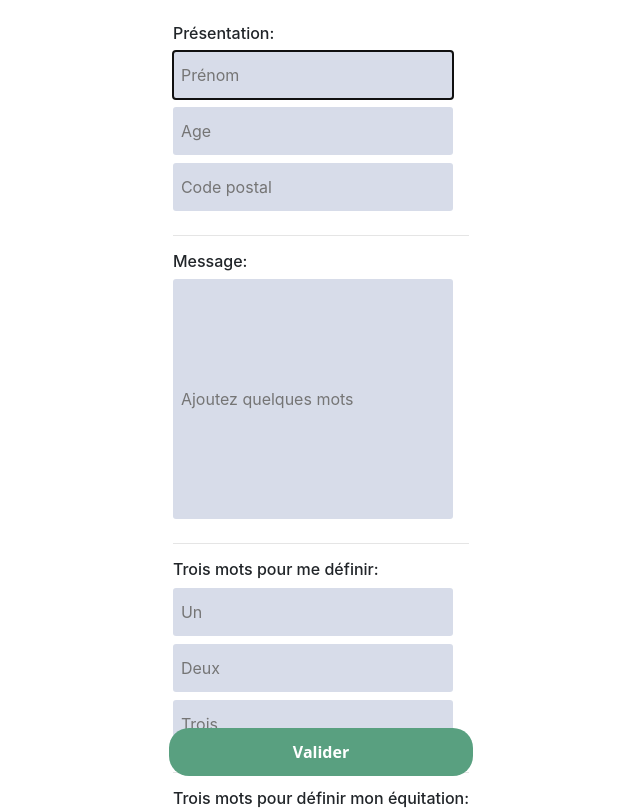
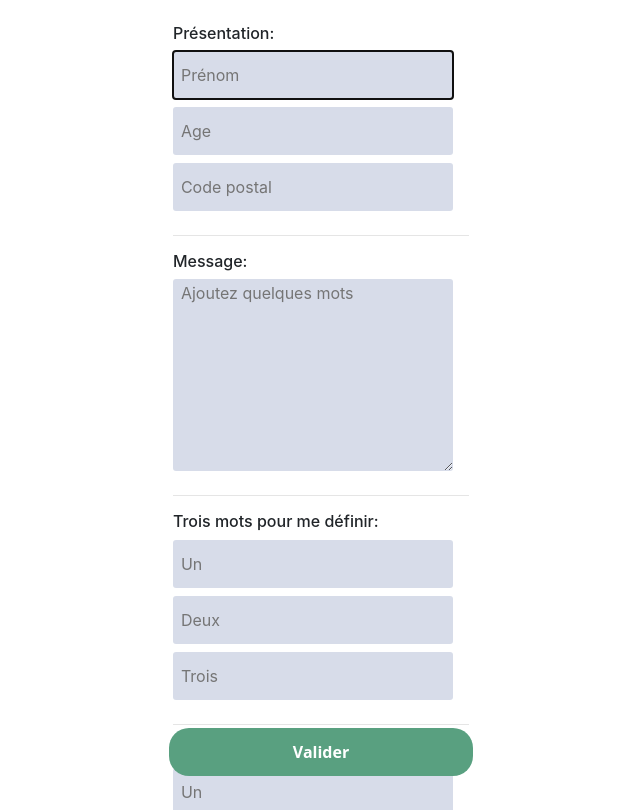
Before and after one commit to Johanna-cs/Caval_Cloud_Front, a React (Create React App) app: page /PostRiderPresentation in a window 1280 px wide. Shown: the top 810 px of the page, without its empty margins (319-959 px from the left). Built offline with nearby package versions, Linux system fonts and the light colour scheme.

Commit message:
texte area done for presentation

```diff
--- a/src/components/Landing/Login.js
+++ b/src/components/Landing/Login.js
@@ -22,7 +22,7 @@ const Login = () => {
           <label>
             <input
               className="login_input_text"
-              type="text"
+              type="password"
               placeholder=" Mot de passe"
             />
           </label>
--- a/src/components/PostRiderPresentation.js
+++ b/src/components/PostRiderPresentation.js
@@ -41,7 +41,7 @@ const PostRiderPresentation = () => {
         <h4>Message:</h4>
         <form className="postRider_message">
           <label>
-            <input
+            <textarea
               className="postRider_input"
               type="text"
               placeholder="Ajoutez quelques mots"
--- a/src/components/postRider.css
+++ b/src/components/postRider.css
@@ -35,10 +35,10 @@
   padding: 1em;
   border-radius: 2%;
 }
-.postRider_message input {
+.postRider_message textarea{
   display: flex;
   flex-wrap: wrap;
-  height: 15em;
+  height: 12em;
 }
 .postRider_edit-button {
   background-color: white;
```
